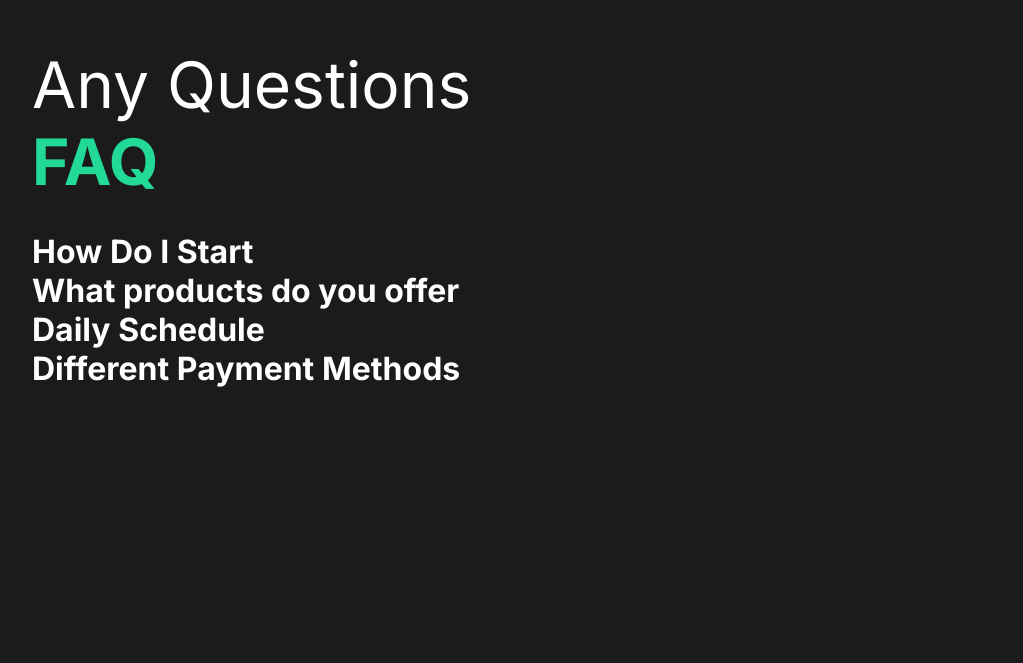
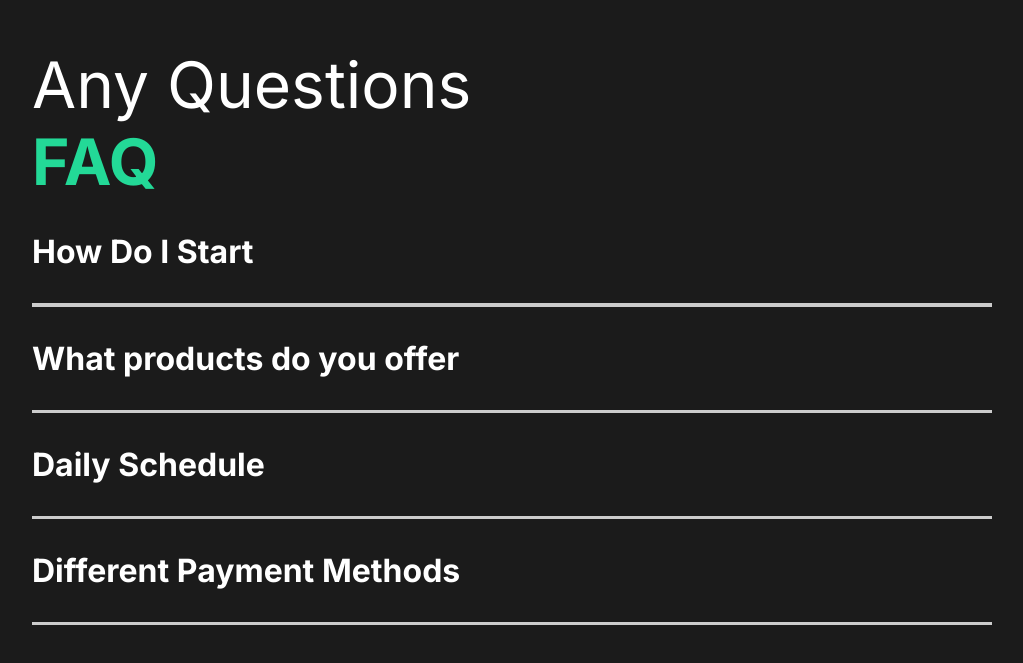
Before and after one commit to vedransehovic/personalsite, a React (Create React App) app: page / in a window 1280 px wide. Shown: the part 2290-2953 px from the top of the page, without its empty margins (128-1151 px from the left). Built offline with nearby package versions, Linux system fonts and the light colour scheme.

Commit message:
Faq Animation finished

```diff
--- a/src/components/FaqSection.js
+++ b/src/components/FaqSection.js
@@ -3,6 +3,7 @@ import React, { useState } from "react";
 import styled from "styled-components";
 import { About } from "../styles";
 import Toggle from "./Toggle";
+import { AnimateSharedLayout } from "framer-motion";
 
 const FaqSection = () => {
   const [faqToggle, setFaqToggle] = useState(false);
@@ -11,13 +12,14 @@ const FaqSection = () => {
       <h2>
         Any Questions <span>FAQ</span>
       </h2>
+      <AnimateSharedLayout>
         <Toggle title="How Do I Start">
           <div className="answer">
             <p>
               Lorem ipsum dolor sit amet consectetur adipisicing elit. Animi ut
               laboriosam aliquid laborum quos eius facere consequatur molestias
-            voluptates vero accusantium magni cupiditate, mollitia iste, placeat
-            sit laudantium illum a.
+              voluptates vero accusantium magni cupiditate, mollitia iste,
+              placeat sit laudantium illum a.
             </p>
           </div>
         </Toggle>
@@ -26,8 +28,8 @@ const FaqSection = () => {
             <p>
               Lorem ipsum dolor sit amet consectetur adipisicing elit. Animi ut
               laboriosam aliquid laborum quos eius facere consequatur molestias
-            voluptates vero accusantium magni cupiditate, mollitia iste, placeat
-            sit laudantium illum a.
+              voluptates vero accusantium magni cupiditate, mollitia iste,
+              placeat sit laudantium illum a.
             </p>
             <p>
               Lorem, ipsum dolor sit amet consectetur adipisicing elit. Commodi,
@@ -40,8 +42,8 @@ const FaqSection = () => {
             <p>
               Lorem ipsum dolor sit amet consectetur adipisicing elit. Animi ut
               laboriosam aliquid laborum quos eius facere consequatur molestias
-            voluptates vero accusantium magni cupiditate, mollitia iste, placeat
-            sit laudantium illum a.
+              voluptates vero accusantium magni cupiditate, mollitia iste,
+              placeat sit laudantium illum a.
             </p>
           </div>
         </Toggle>
@@ -50,11 +52,12 @@ const FaqSection = () => {
             <p>
               Lorem ipsum dolor sit amet consectetur adipisicing elit. Animi ut
               laboriosam aliquid laborum quos eius facere consequatur molestias
-            voluptates vero accusantium magni cupiditate, mollitia iste, placeat
-            sit laudantium illum a.
+              voluptates vero accusantium magni cupiditate, mollitia iste,
+              placeat sit laudantium illum a.
             </p>
           </div>
         </Toggle>
+      </AnimateSharedLayout>
     </Faq>
   );
 };
--- a/src/components/Toggle.js
+++ b/src/components/Toggle.js
@@ -4,11 +4,11 @@ import React, { useState } from "react";
 const Toggle = ({ children, title }) => {
   const [toggle, setToggle] = useState(false);
   return (
-    <div classname="question" onClick={() => setToggle(!toggle)}>
-      <motion.h4>{title}</motion.h4>
+    <motion.div layout classname="question" onClick={() => setToggle(!toggle)}>
+      <motion.h4 layout>{title}</motion.h4>
       {toggle ? children : ""}
-      <div fclassName="faq-line"></div>
-    </div>
+      <div className="faq-line"></div>
+    </motion.div>
   );
 };
 
```
Lines whose indentation alone changed are shown as unchanged.
